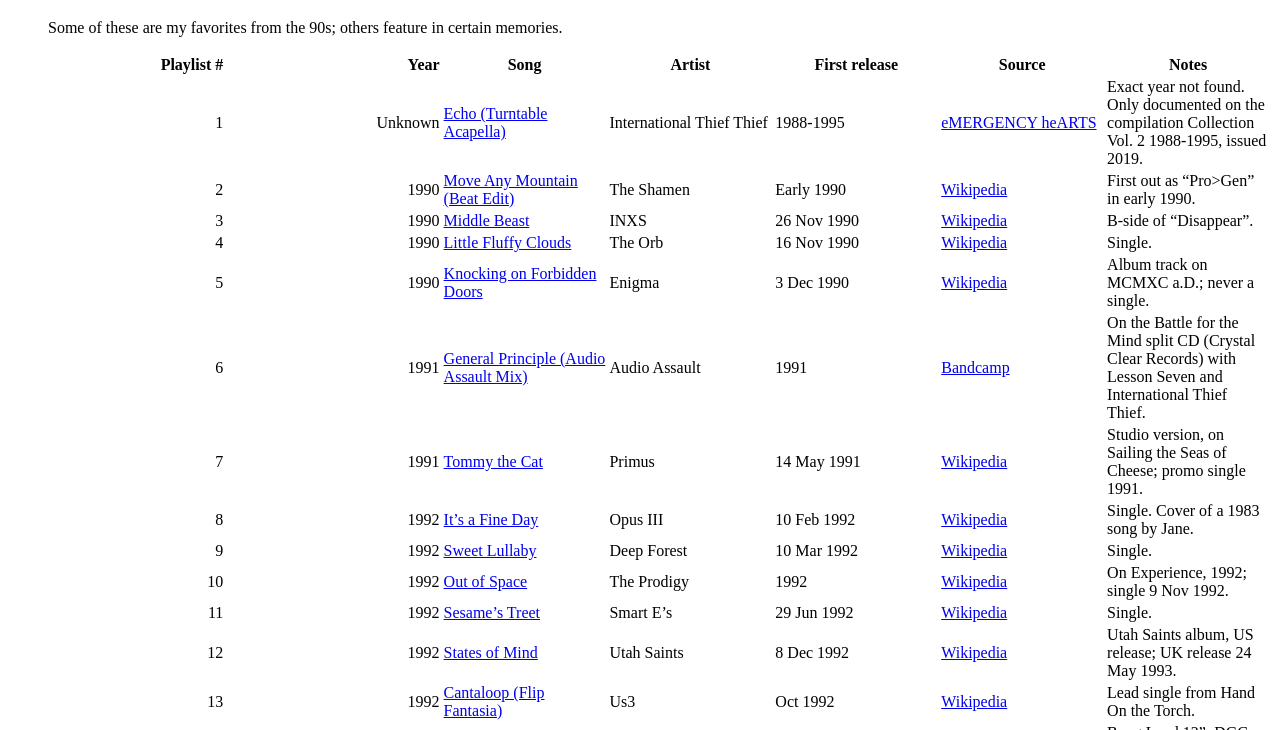
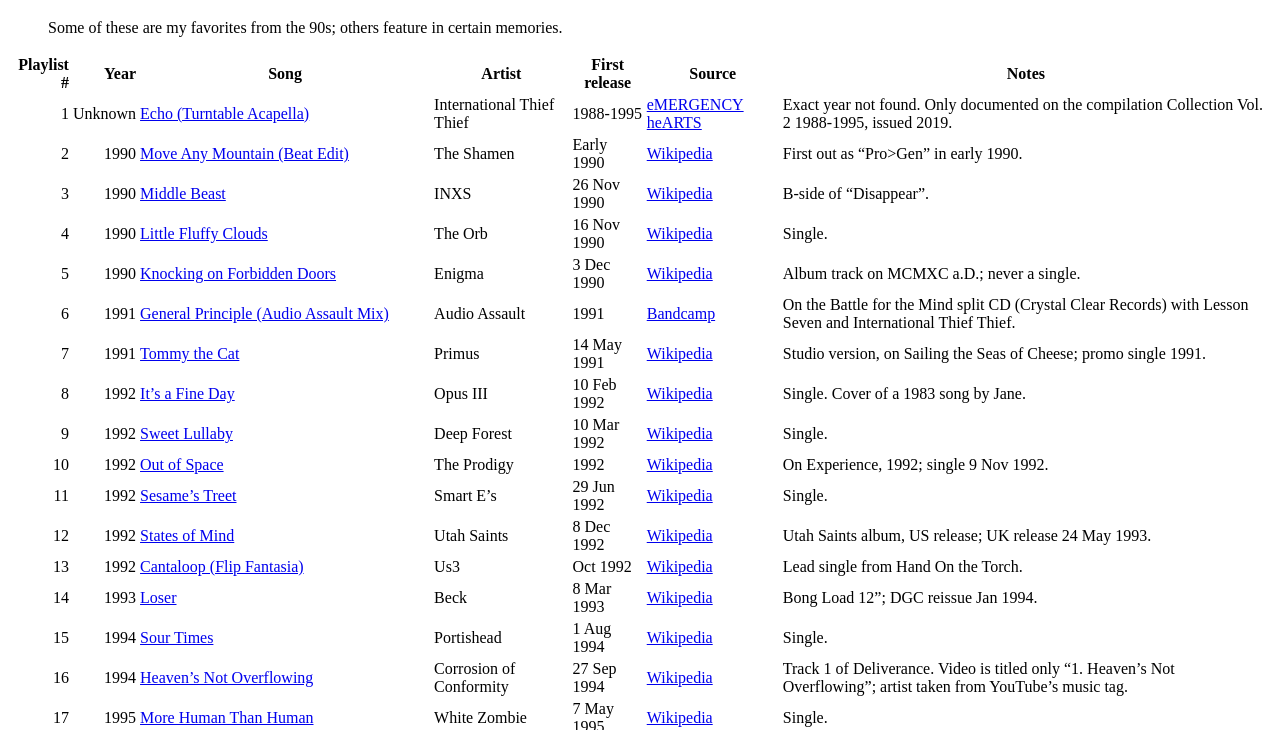
Before and after one commit to brog45/playlists, a plain HTML site: page my-90s-mood.html in a window 1280 px wide. Shown: the part 61-791 px from the top of the page. Drawn offline with Linux system fonts and the light colour scheme.

Commit message:
remove colgroup from table

```diff
--- a/my-90s-mood.html
+++ b/my-90s-mood.html
@@ -22,15 +22,6 @@
 <blockquote>Some of these are my favorites from the 90s; others feature
 in certain memories.</blockquote>
 <table>
-<colgroup>
-<col style="width: 17%" />
-<col style="width: 17%" />
-<col style="width: 13%" />
-<col style="width: 13%" />
-<col style="width: 13%" />
-<col style="width: 13%" />
-<col style="width: 13%" />
-</colgroup>
 <thead>
 <tr class="header">
 <th style="text-align: right;">Playlist #</th>
```
